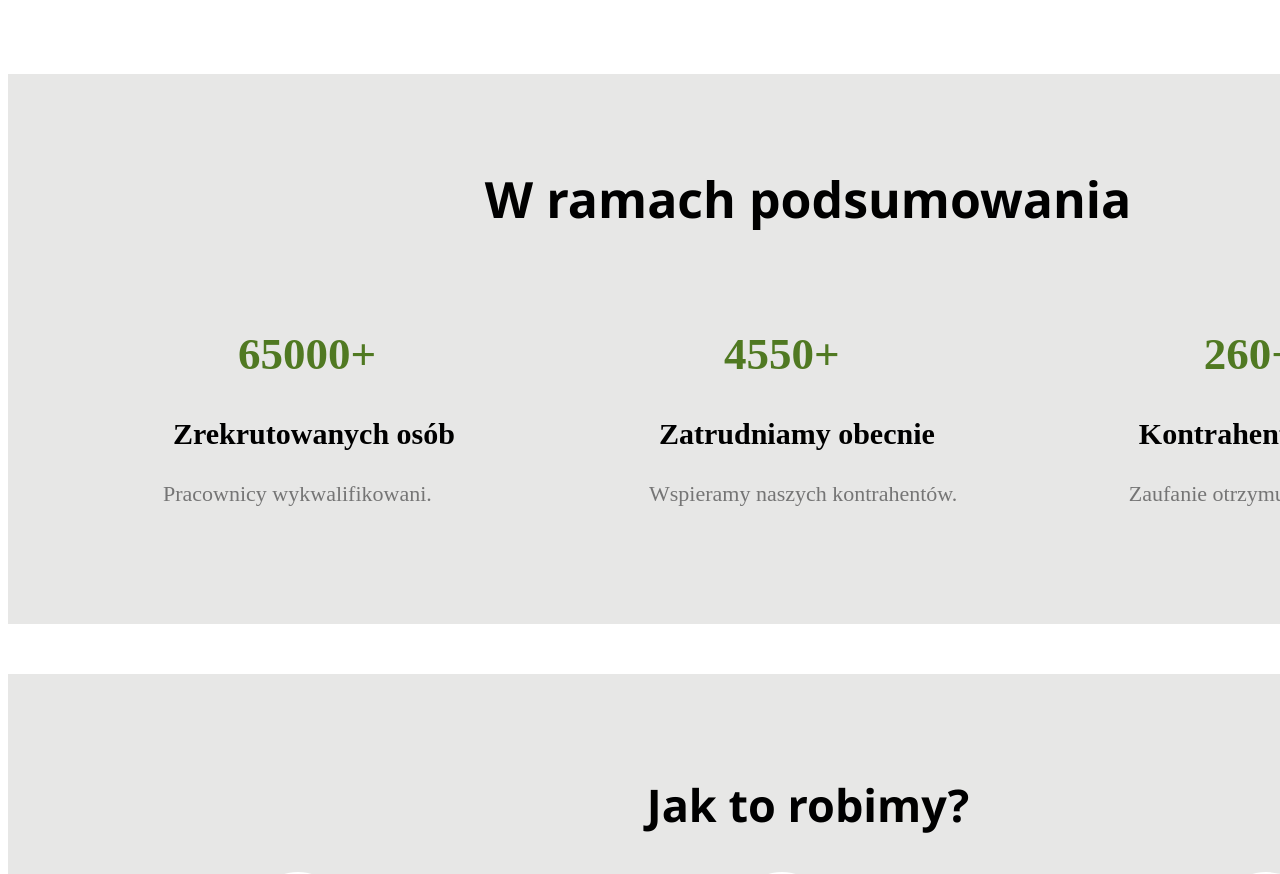
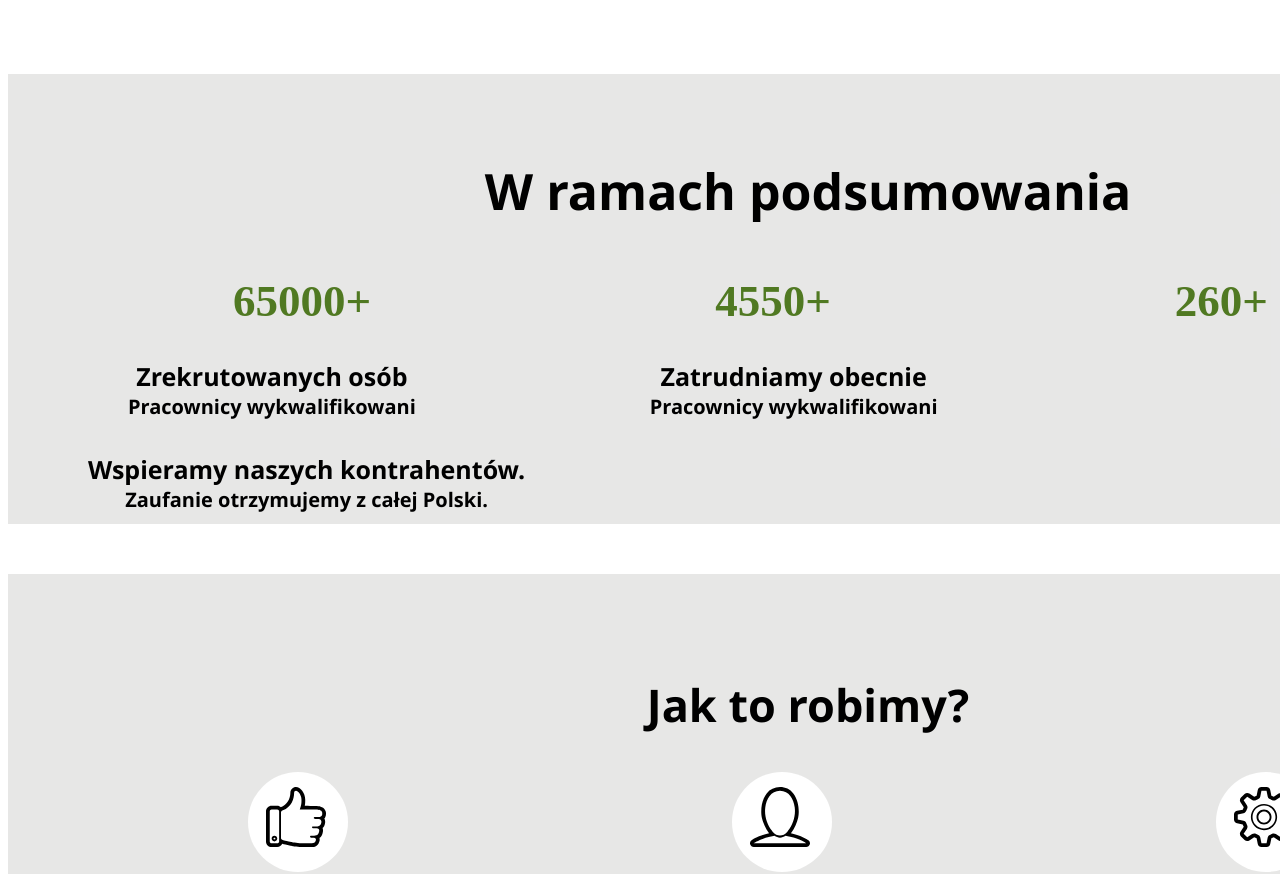
Before and after one commit to Anna-Buzuk/Project-1, a plain HTML site: page index.html in a window 1280 px wide. Shown: the part 1331-2205 px from the top of the page. Drawn offline with Linux system fonts and the light colour scheme.

Commit message:
09.04.2022 21:10

```diff
--- a/html.css
+++ b/html.css
@@ -153,13 +153,13 @@ margin: 0px;
   font-size: 20px;
 }
 
-
+/* podsumowanie*/
 
 
 
 .basis_men{
   width: 1600px;
-  height: 500px;
+  height: 400px;
   background-color: rgba(73, 71, 66, 0.13);
   padding-top: 50px;
   margin-top: 150px;
@@ -180,24 +180,37 @@ margin: 0px;
  }
 
  .basis_max_cont{
+  display: inline-block;
    margin-left: 100px;
    font-size: 45px;
    color: #507922;
+   margin-left: 140px;
+   margin-right: 200px;
+   font-weight: bold;
+
  }
 
- .basis_max_big{
-   font-size: 30px;
-   margin-left: 35px;
-   margin-right: 65px;
+ .basis_min_cont{
+   display: inline-block;
+   margin-left: 40px;
+   margin-right: 75px;
+   font-weight: bold;
+ }
+ .basis_min_big{
+   font-size: 25px;
+   font-family: 'Segoe UI', Tahoma, Geneva, Verdana, sans-serif;
+   text-align: center;
  }
 
-.basis_max_min{
-font-size: 22px;
-color: #757575;
-margin-left: 25px;
-margin-right: 35px;
+.basis_cont_max{
+  font-size: 20px;
+  font-family: 'Segoe UI', Tahoma, Geneva, Verdana, sans-serif;
+  text-align: center;
+}
 
-}
+
+
+
 
 /*Robimy*/
 
--- a/index.html
+++ b/index.html
@@ -97,48 +97,66 @@
 
 
 
+<div class="basis_men">
+    <h1 class="basis_min_tu">
+        W ramach podsumowania
+    </h1>
+
+    <div class="basis_min_tfree">
+        <ul>
+            <li class="basis_max_cont">
+                65000+
+            </li>
+            <li class="basis_max_cont">
+                4550+
+            </li>
+            <li class="basis_max_cont">
+                260+
+            </li>
+        </ul>
+    </div>
+    <div class="basis_min_cont">
+        <ul class="basis_min_cont">
+            <li class="basis_min_big">
+                Zrekrutowanych osób
+            </li>
+            <li>
+                <li class="basis_cont_max">
+                    Pracownicy wykwalifikowani
+                </li>
+            </li>
+        </ul>
+    </div>
+
+    <div class="basis_min_cont">
+        <ul>
+            <li class="basis_min_big">
+                Zatrudniamy obecnie
+            </li>
+           <li class="basis_cont_max">
+                Pracownicy wykwalifikowani
+            </li>
+        </ul>
+    </div>
+    <div class="basis_min_cont">
+        <ul>
+            <li class="basis_min_big">
+                Wspieramy naszych kontrahentów.
+            </li>
+            <li class="basis_cont_max">
+                Zaufanie otrzymujemy z całej Polski.
+            </li>
+        </ul>
+    </div>
+
+
+
+</div>
 
 
 
 
 
-
-<div class="basis_men">
-    <h2 class="basis_min_tu">
-        W ramach podsumowania
-    </h2>
-    <ul class="basis_min_tfree">
-        <li class="basis_min_tfree">
-            <h2 class="basis_max_cont">
-                65000+
-            </h2>
-            <h3 class="basis_max_big">Zrekrutowanych osób</h3>
-            <p class="basis_max_min">Pracownicy wykwalifikowani.</p>
-        </li>
-        <li class="basis_min_tfree">
-            <h2 class="basis_max_cont">
-                4550+
-            </h2>
-            <h3 class="basis_max_big">
-                Zatrudniamy obecnie
-            </h3>
-            <p class="basis_max_min">
-               Wspieramy naszych kontrahentów.
-            </p>
-        </li>
-        <li class="basis_min_tfree">
-            <h2 class="basis_max_cont">
-                260+
-            </h2>
-            <h3 class="basis_max_big">
-                Kontrahentów
-            </h3>
-            <p class="basis_max_min">
-                Zaufanie otrzymujemy z całej Polski.
-            </p>
-        </li>
-    </ul>
-</div>
 
 
 <div class="basis_container" >
```
